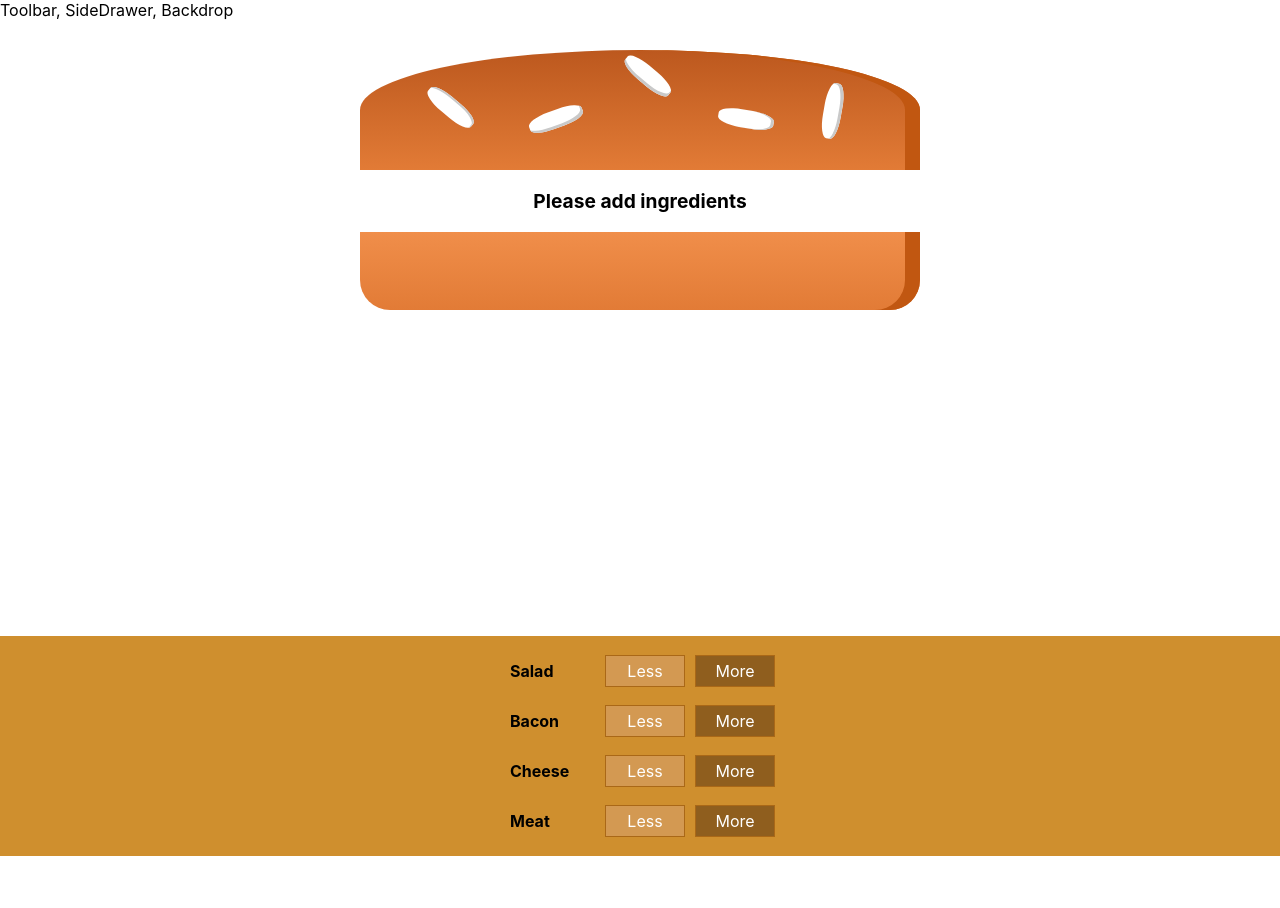
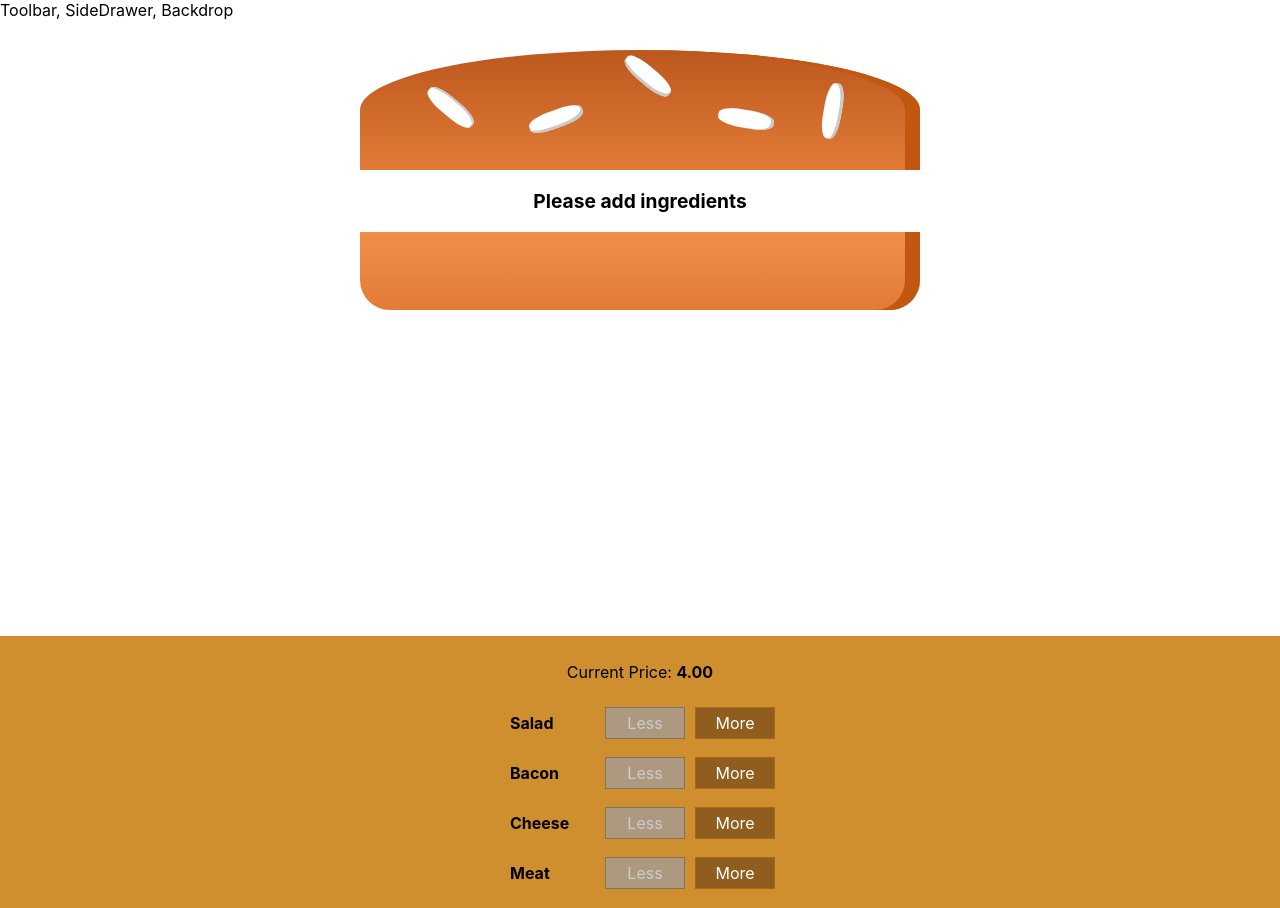
Before and after one commit to KelfiBM/burguer-app-basic, a React (Create React App) app: page / in a window 1280 px wide. Before the commit the page ends 856 px from the top, so only its background shows below. Built offline with nearby package versions, Linux system fonts and the light colour scheme.

Commit message:
Add ingredient and remove ingredient functionality added

```diff
--- a/src/components/Burger/BuildControls/BuildControl/BuildControl.js
+++ b/src/components/Burger/BuildControls/BuildControl/BuildControl.js
@@ -1,4 +1,5 @@
 import React from "react";
+import PropType from "prop-types";
 
 import classes from "./BuildControl.module.css";
 
@@ -6,10 +7,22 @@
   return (
     <div className={classes.BuildControl}>
       <div className={classes.Label}>{props.label}</div>
-      <button className={classes.Less}>Less</button>
-      <button className={classes.More}>More</button>
+      <button
+        className={classes.Less}
+        onClick={props.removed}
+        disabled={props.disabled}
+      >
+        Less
+      </button>
+      <button className={classes.More} onClick={props.added}>
+        More
+      </button>
     </div>
   );
 };
 
+buildControl.propType = {
+  label: PropType.string.isRequired,
+};
+
 export default buildControl;
--- a/src/components/Burger/BuildControls/BuildControls.js
+++ b/src/components/Burger/BuildControls/BuildControls.js
@@ -10,11 +10,22 @@
   { label: "Meat", type: "meat" },
 ];
 
-const buildControls = () => {
+const buildControls = (props) => {
   return (
     <div className={classes.BuildControls}>
+      <p>
+        Current Price: <strong>{props.price.toFixed(2)}</strong>
+      </p>
       {controls.map((control) => {
-        return <BuildControl key={control.label} label={control.label} />;
+        return (
+          <BuildControl
+            key={control.label}
+            label={control.label}
+            added={() => props.ingredientAdded(control.type)}
+            removed={() => props.ingredientRemoved(control.type)}
+            disabled={props.disabled[control.type]}
+          />
+        );
       })}
     </div>
   );
--- a/src/components/Burger/Burger.js
+++ b/src/components/Burger/Burger.js
@@ -1,4 +1,5 @@
 import React from "react";
+import PropTypes from "prop-types";
 
 import classes from "./Burger.module.css";
 import BurgerIngredient from "./BurgerIngredient/BurgerIngredient";
@@ -27,4 +28,8 @@
   );
 };
 
+burger.propTypes = {
+  ingredients: PropTypes.object.isRequired,
+};
+
 export default burger;
--- a/src/components/Burger/BurgerIngredient/BurgerIngredient.js
+++ b/src/components/Burger/BurgerIngredient/BurgerIngredient.js
@@ -36,7 +36,14 @@
 };
 
 burgerIngredient.propTypes = {
-  type: PropTypes.string.isRequired,
+  type: PropTypes.oneOf([
+    "bread-bottom",
+    "bread-top",
+    "meat",
+    "cheese",
+    "salad",
+    "bacon",
+  ]).isRequired,
 };
 
 export default burgerIngredient;
--- a/src/containers/BurgerBuilder/BurgerBuilder.js
+++ b/src/containers/BurgerBuilder/BurgerBuilder.js
@@ -2,6 +2,13 @@
 
 import Burger from "../../components/Burger/Burger";
 import BuildControls from "../../components/Burger/BuildControls/BuildControls";
+
+const INGREDIENT_PRICES = {
+  salad: 0.5,
+  cheese: 0.4,
+  meat: 1.3,
+  bacon: 0.7,
+};
 
 class BurgerBuilder extends Component {
   state = {
@@ -11,13 +18,63 @@
       cheese: 0,
       meat: 0,
     },
+    totalPrice: 4,
+  };
+
+  addIngredientHandler = (type) => {
+    const oldCount = this.state.ingredients[type];
+    const updatedCount = oldCount + 1;
+    const uptdatedIngredientes = {
+      ...this.state.ingredients,
+    };
+    uptdatedIngredientes[type] = updatedCount;
+
+    const priceAddition = INGREDIENT_PRICES[type];
+    const oldPrice = this.state.totalPrice;
+    const newPrice = oldPrice + priceAddition;
+    this.setState({ totalPrice: newPrice, ingredients: uptdatedIngredientes });
+  };
+
+  removeIngredientHandler = (type) => {
+    const oldCount = this.state.ingredients[type];
+
+    if (oldCount <= 0) {
+      return;
+    }
+
+    const updatedCount = oldCount - 1;
+    const uptdatedIngredientes = {
+      ...this.state.ingredients,
+    };
+    uptdatedIngredientes[type] = updatedCount;
+    const priceReduction = INGREDIENT_PRICES[type];
+    const oldPrice = this.state.totalPrice;
+    const newPrice = oldPrice - priceReduction;
+
+    this.setState({
+      totalPrice: newPrice,
+      ingredients: uptdatedIngredientes,
+    });
   };
 
   render() {
+    const disabledInfo = {
+      ...this.state.ingredients,
+    };
+
+    for (let key in disabledInfo) {
+      disabledInfo[key] = disabledInfo[key] <= 0;
+    }
+
     return (
       <Fragment>
         <Burger ingredients={this.state.ingredients} />
-        <BuildControls />
+        <BuildControls
+          ingredientAdded={this.addIngredientHandler}
+          ingredientRemoved={this.removeIngredientHandler}
+          disabled={disabledInfo}
+          price={this.state.totalPrice}
+        />
       </Fragment>
     );
   }
```
